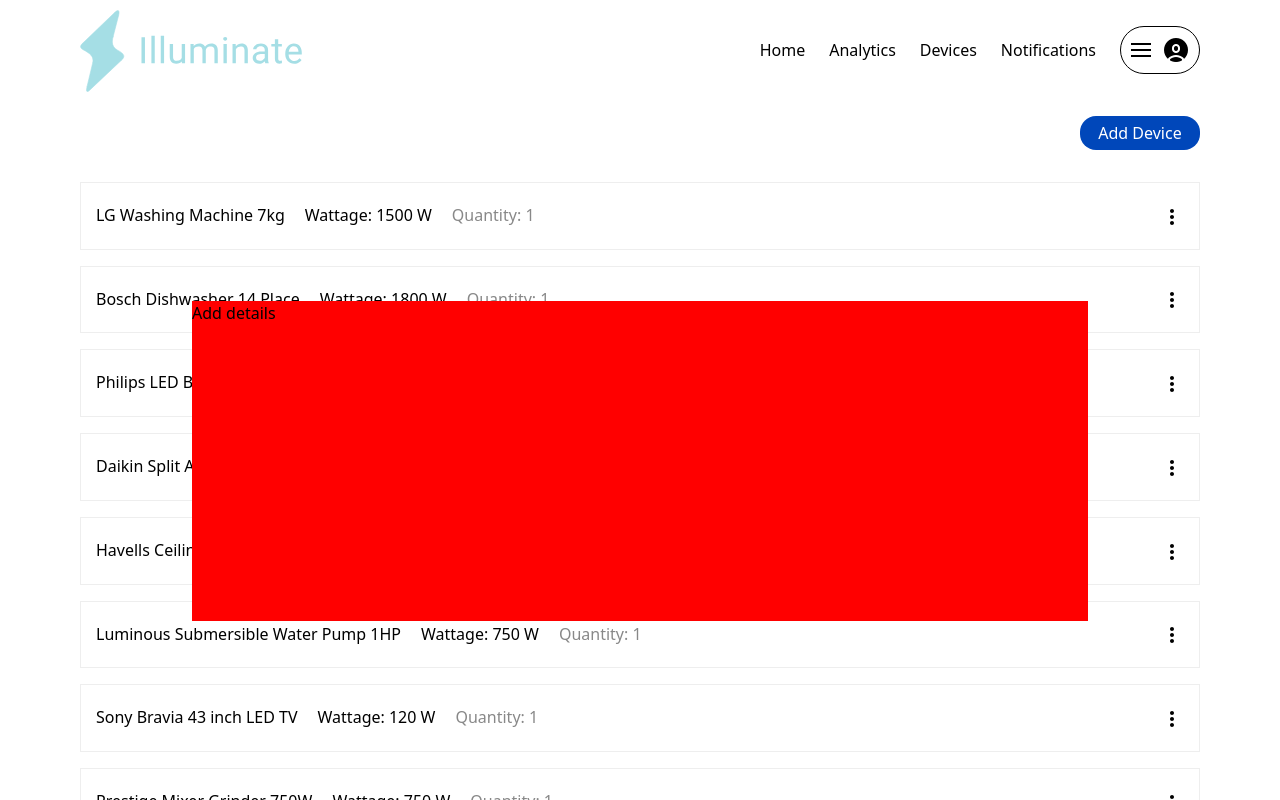
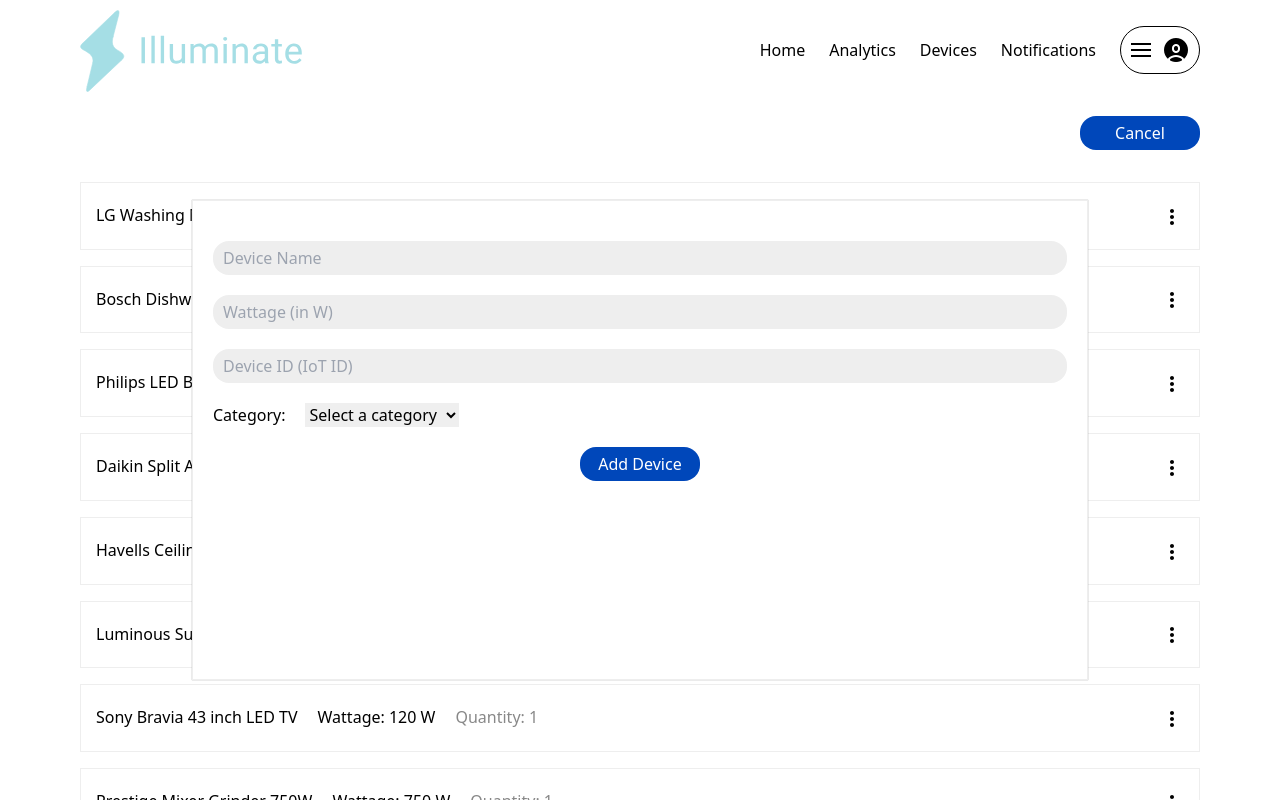
Before and after one commit to MelvinYG/Illuminate, a React (Vite) app: page /devices in a window 1280 px wide. Both pictures are taken after a click on the button "Add Device". Shown: the top 800 px of the page. Built offline with nearby package versions, Linux system fonts and the light colour scheme.

Commit message:
feat: Add device form and dependencies

```diff
--- a/src/components/devicesPage/devicepage.css
+++ b/src/components/devicesPage/devicepage.css
@@ -51,9 +51,43 @@
 
 .device-add-details{
     position: absolute;
-    background-color: red;
+    background-color: white;
     width: 70vw;
-    height: 40vh;
-    top: 20%;
+    height: 60vh;
+    top: 10%;
     left: 10%;
+    border: 1px solid #eee;
+    box-shadow: 0 0 1px #888;
+
+    form{
+        display: flex;
+        flex-direction: column;
+        gap: 20px;
+        padding: 40px 20px;
+
+        div{
+            display: flex;
+            align-items: center;
+            gap: 20px;
+        }
+    }
+
+    input{
+        outline: none;
+        background-color: #eee;
+        width: 100%;
+        border-radius: 1rem;
+        padding: 5px 10px;
+    }
+    button{
+        width: 120px;
+        display: flex;
+        align-items: center;
+        justify-content: center;
+        padding: 5px 10px;
+        background-color: #0047ba;
+        color: #fff;
+        border-radius: 1rem;
+        align-self: center;
+    }
 }
--- a/src/components/devicesPage/devicesPage.jsx
+++ b/src/components/devicesPage/devicesPage.jsx
@@ -1,24 +1,59 @@
 import { useState } from "react";
 import sampleDevices from "../../lib/sampleDevices.json";
-import './devicepage.css';
-import MoreVertIcon from '@mui/icons-material/MoreVert';
+import "./devicepage.css";
+import MoreVertIcon from "@mui/icons-material/MoreVert";
+import apiRequest from "../../lib/apiRequest";
 
 const DevicesPage = () => {
   const deviceData = sampleDevices;
+  const [editActive, setEditActive] = useState(null);
+  const [deviceName, setDeviceName] = useState("");
+  const [wattage, setWattage] = useState("");
+  const [deviceId, setDeviceId] = useState("");
+  const [category, setCategory] = useState("");
+  const [addBtn, setAddBtn] = useState(false);
 
-    const [editActive, setEditActive] = useState(null);
   const toggleEdit = (index) => {
-        if (editActive === index) {
-            setEditActive(null);
-        } else {
-            setEditActive(index);
+    setEditActive((prevIndex) => (prevIndex === index ? null : index));
+  };
+
+  // Form submit and reset
+  const handleSubmit = async (e) => {
+    e.preventDefault();
+    console.log("Request started")
+
+    try {
+      const response = await apiRequest.post("/api/device", {
+        deviceName,
+        wattage: Number(wattage), // Convert wattage to number
+        deviceId,
+        category,
+      });
+      console.log("Device added successfully:", response.data);
+      // Reset form or provide feedback to user
+      resetForm();
+    } catch (error) {
+      console.error("Error adding device:", error);
     }
+  };
+
+  const resetForm = () => {
+    setDeviceName("");
+    setWattage("");
+    setDeviceId("");
+    setCategory("");
+  };
+
+  const handleAddButtonClick = () => {
+    setAddBtn((prevAddBtn) => !prevAddBtn);
   };
 
   return (
     <div className="mx-20 py-4 flex flex-col gap-8 device-page">
       <div className="add-btn">
-                <button>Add Device</button>
+        <button onClick={handleAddButtonClick}>
+          {addBtn ? "Cancel" : "Add Device"}
+        </button>
       </div>
 
       <div className="all-devices">
@@ -30,16 +65,18 @@
               <div className="flex justify-between device-row" key={index}>
                 <div className="device-details">
                   <div className="device-name">{data.deviceName}</div>
-                                    <div className="device-wattage">Wattage: {data.wattage} W</div>
-                                    <div className="device-quantity">Quantity: {data.quantity}</div>
+                  <div className="device-wattage">
+                    Wattage: {data.wattage} W
+                  </div>
+                  <div className="device-quantity">
+                    Quantity: {data.quantity}
+                  </div>
                 </div>
                 <div className="device-edit">
-                                    {/* Edit button to toggle the menu */}
                   <MoreVertIcon
                     onClick={() => toggleEdit(index)}
                     className="cursor-pointer"
                   />
-                                    {/* Show edit options only if this device's menu is active */}
                   {editActive === index && (
                     <div className="device-edit-options">
                       <div className="edit">Edit</div>
@@ -52,9 +89,59 @@
           </div>
         )}
       </div>
+
+      {addBtn && (
         <div className="device-add-details">
-                Add details
+          <form onSubmit={handleSubmit}>
+            <div>
+              <input
+                type="text"
+                value={deviceName}
+                placeholder="Device Name"
+                onChange={(e) => setDeviceName(e.target.value)}
+                required
+              />
             </div>
+            <div>
+              <input
+                type="number"
+                value={wattage}
+                placeholder="Wattage (in W)"
+                onChange={(e) => setWattage(e.target.value)}
+                required
+              />
+            </div>
+            <div>
+              <input
+                type="text"
+                value={deviceId}
+                placeholder="Device ID (IoT ID)"
+                onChange={(e) => setDeviceId(e.target.value)}
+                required
+              />
+            </div>
+            <div>
+              <label>Category:</label>
+              <select
+                value={category}
+                onChange={(e) => setCategory(e.target.value)}
+                required
+              >
+                <option value="">Select a category</option>
+                <option value="Washing machine">Washing machine</option>
+                <option value="Dishwasher">Dishwasher</option>
+                <option value="Bulb">Bulb</option>
+                <option value="AC">AC</option>
+                <option value="Ceiling fan">Ceiling fan</option>
+                <option value="Pump">Pump</option>
+                <option value="TV">TV</option>
+                <option value="Mixer grinder">Mixer grinder</option>
+              </select>
+            </div>
+            <button type="submit">Add Device</button>
+          </form>
+        </div>
+      )}
     </div>
   );
 };
--- a/src/components/navBar/navBar.css
+++ b/src/components/navBar/navBar.css
@@ -16,6 +16,7 @@
     gap: 10px;
     background-color: #fcfcfc;
     box-shadow: 0 0 2px #888;
+    z-index: 210;
 }
 
 @media screen and (max-width: 848px) {
--- /dev/null
+++ b/src/lib/apiRequest.js
@@ -0,0 +1,8 @@
+import axios from "axios";
+
+const apiRequest = axios.create({
+    baseURL: "http://localhost:8080/",
+    withCredentials: true
+});
+
+export default apiRequest;
```
Lines whose indentation alone changed are shown as unchanged.
